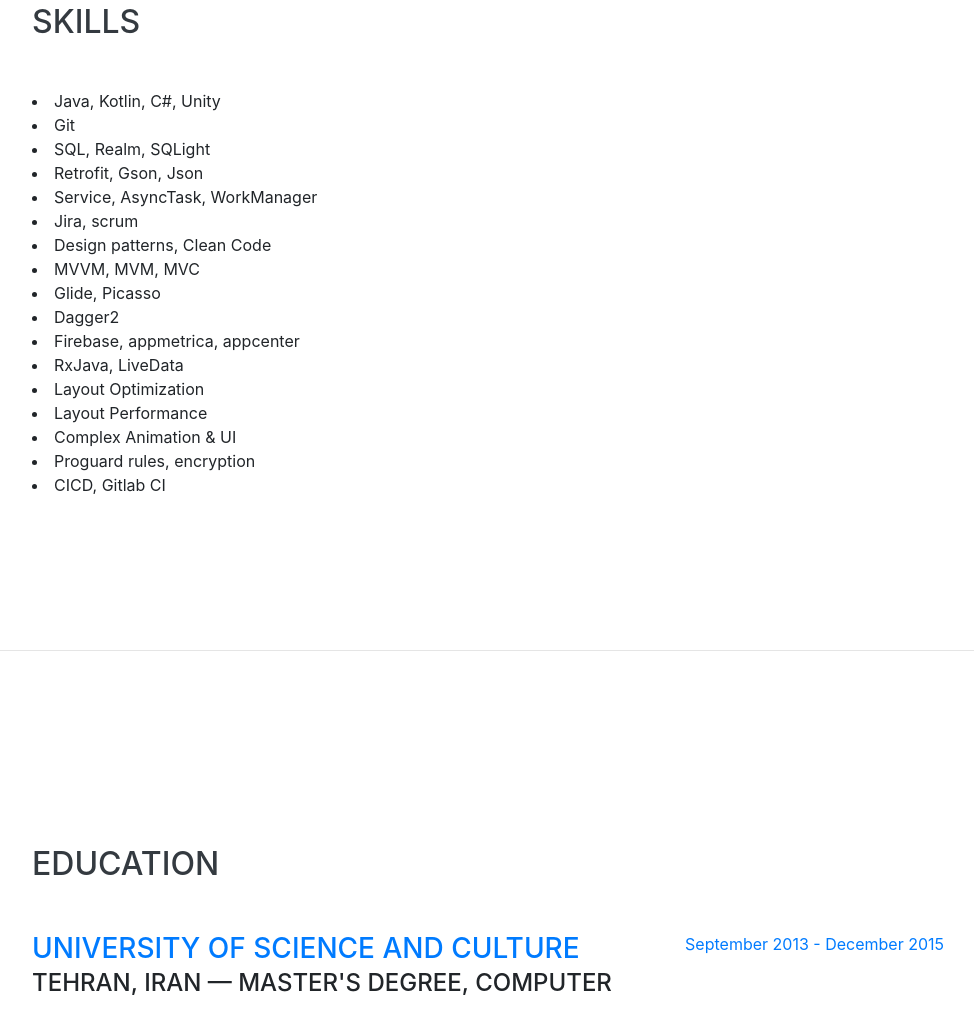
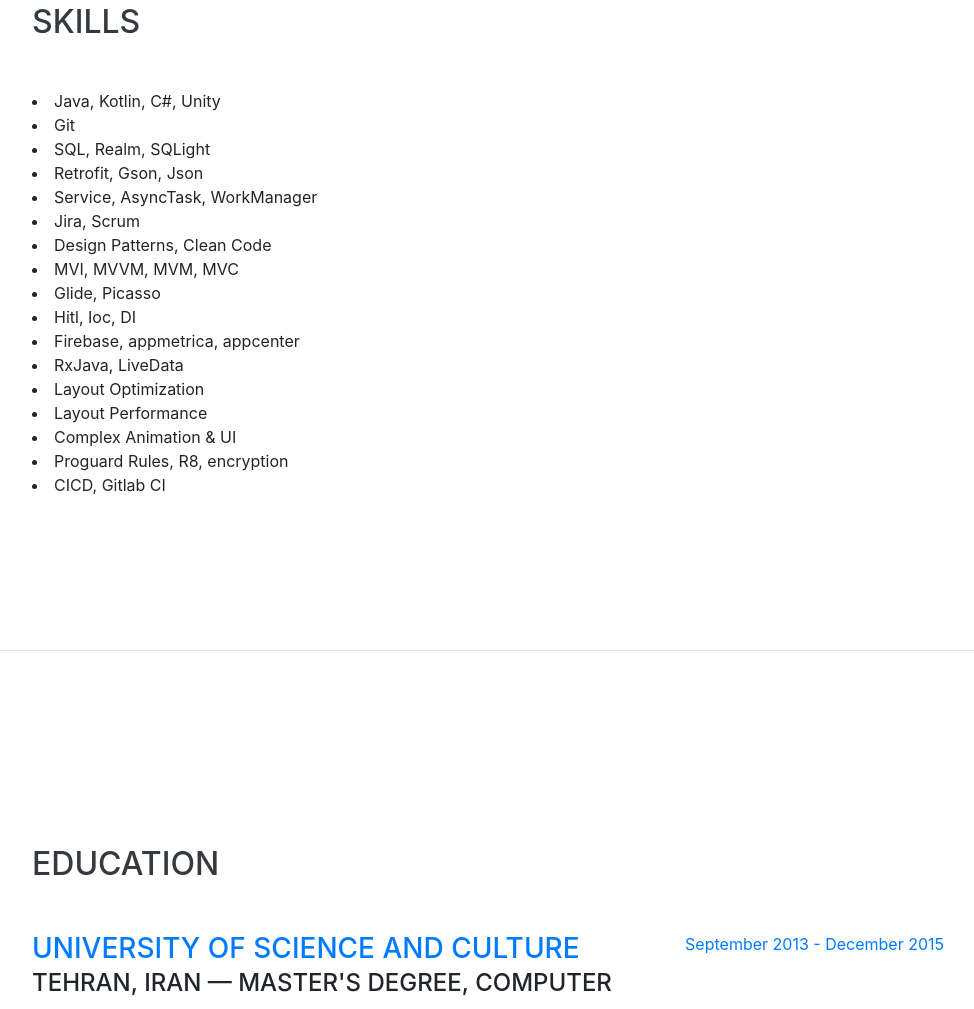
Before and after one commit to imandolatkia/imandolatkia.github.io, a website with bundled scripts: page index.html in a window 1280 px wide. Shown: the part 3070-4079 px from the top of the page, without its empty margins (288-1262 px from the left). Built offline with nearby package versions, Linux system fonts and the light colour scheme; a web font is replaced by a local one.

Commit message:
update skils

```diff
--- a/index.html
+++ b/index.html
@@ -316,17 +316,17 @@
           <li>SQL, Realm, SQLight</li>
           <li>Retrofit, Gson, Json</li>
           <li>Service, AsyncTask, WorkManager</li>
-          <li>Jira, scrum</li>
-          <li>Design patterns, Clean Code</li>
-          <li>MVVM, MVM, MVC</li>
+          <li>Jira, Scrum</li>
+          <li>Design Patterns, Clean Code</li>
+          <li>MVI, MVVM, MVM, MVC</li>
           <li>Glide, Picasso</li>
-          <li>Dagger2</li>
+          <li>Hitl, Ioc, DI</li>
           <li>Firebase, appmetrica, appcenter</li>
           <li>RxJava, LiveData</li>
           <li>Layout Optimization</li>
           <li>Layout Performance</li>
           <li>Complex Animation & UI</li>
-          <li>Proguard rules, encryption</li>
+          <li>Proguard Rules, R8, encryption</li>
           <li>CICD, Gitlab CI</li>
         </div>
       </section>
```
